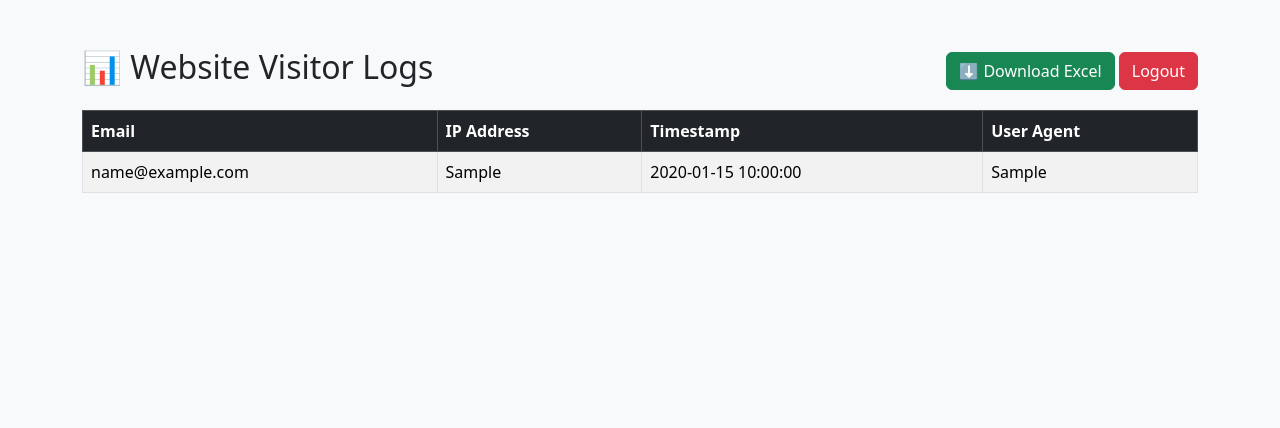
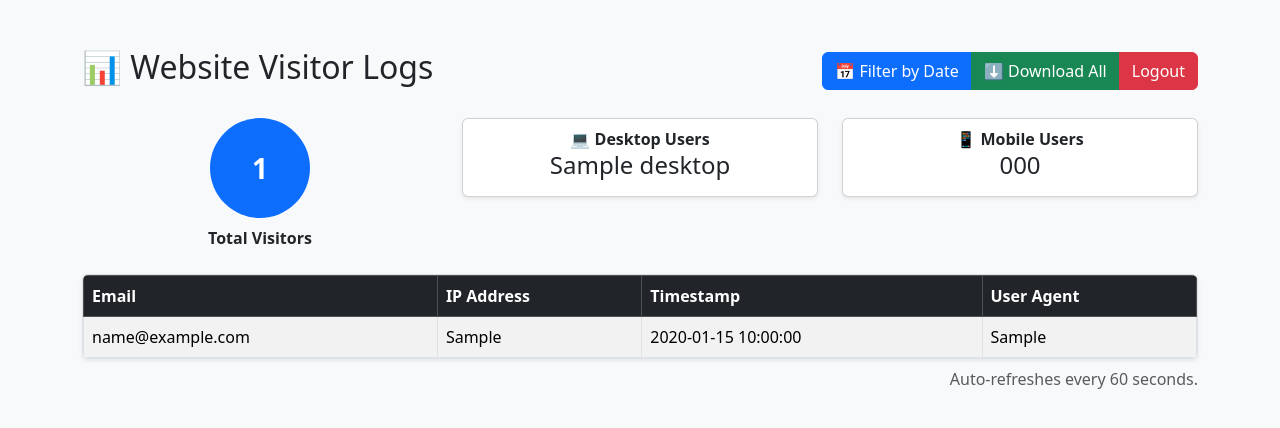
Before and after one commit to INDHeritage/visitor-tracker, a Flask app: template templates/index.html in a window 1280 px wide. Shown: the top 428 px of the page. Run offline with Flask 3, Linux system fonts and the light colour scheme; the template is opened without the code that fills it: most values are stand-ins (such as "Sample title", 1, 10 or a date in 2020); some libraries are stand-ins or nearby versions.

Commit message:
Add files via upload

```diff
--- a/app.py
+++ b/app.py
@@ -1,4 +1,4 @@
-from flask import Flask, render_template, request, redirect, url_for, session, send_file, flash
+from flask import Flask, render_template, request, redirect, url_for, session, send_file, flash, render_template_string
 import requests
 import pandas as pd
 import datetime
@@ -7,55 +7,67 @@ import threading
 import time
 from dotenv import load_dotenv
 
-
+# Load environment variables
 load_dotenv()
-
-
 
 app = Flask(__name__)
 app.secret_key = os.getenv("FLASK_SECRET_KEY", "default_key")
-
-
 USERNAME = os.getenv("FLASK_USERNAME")
 PASSWORD = os.getenv("FLASK_PASSWORD")
 
-# External data source
 DATA_URL = "https://heritage-flask-app.onrender.com/admin/visits?password=Shad@!admin123"
-EXCEL_FILE = "visitor_data.xlsx"
+EXCEL_ALL_FILE = "visitor_data.xlsx"
+DATA_FOLDER = "visitor_logs"  # Folder for date-wise Excel files
 
-# Global storage for visitor data
+# Ensure log folder exists
+os.makedirs(DATA_FOLDER, exist_ok=True)
+
 fetched_data = []
 
 @app.route("/test")
 def test():
     return "✅ App is working!"
 
-# Fetch data from API
 def fetch_data():
     try:
         response = requests.get(DATA_URL)
         response.raise_for_status()
         data = response.json()
 
-        # Format timestamps
         for d in data:
             try:
                 dt = datetime.datetime.fromisoformat(d['timestamp'])
                 d['timestamp'] = dt.strftime('%Y-%m-%d %H:%M:%S')
             except:
                 pass
-
         return data
     except Exception as e:
         print(f"Error fetching data: {e}")
         return []
 
-# Save to Excel file
 def save_to_excel(data):
+    # Save full data
     df = pd.DataFrame(data)
-    df.to_excel(EXCEL_FILE, index=False)
+    df.to_excel(EXCEL_ALL_FILE, index=False)
 
-# Background thread to auto-fetch data every 60 seconds
+    # Save date-wise
+    for item in data:
+        try:
+            ts = datetime.datetime.strptime(item['timestamp'], "%Y-%m-%d %H:%M:%S")
+            y, m, d = ts.strftime("%Y"), ts.strftime("%m"), ts.strftime("%d")
+            path = os.path.join(DATA_FOLDER, y, m)
+            os.makedirs(path, exist_ok=True)
+            file_path = os.path.join(path, f"{d}.xlsx")
+
+            df_day = pd.DataFrame([item])
+            if os.path.exists(file_path):
+                df_existing = pd.read_excel(file_path)
+                df_day = pd.concat([df_existing, df_day], ignore_index=True)
+            df_day.to_excel(file_path, index=False)
+        except Exception as e:
+            print(f"Error saving daily log: {e}")
+
+
 def continuous_fetch():
     global fetched_data
     while True:
@@ -66,12 +78,56 @@ def continuous_fetch():
             save_to_excel(fetched_data)
         time.sleep(60)
 
-# Routes
+
+@app.route("/dashboard")
+def dashboard():
+    if "user" not in session:
+        return redirect(url_for("login"))
+
+    # Compute total visits
+    total_visits = len(fetched_data)
+
+    # Count by device type
+    device_counts = {"Desktop": 0, "Mobile": 0, "Other": 0}
+
+    for visit in fetched_data:
+        agent = visit.get("user_agent", "").lower()
+        if "mobile" in agent:
+            device_counts["Mobile"] += 1
+        elif "windows" in agent or "macintosh" in agent or "linux" in agent:
+            device_counts["Desktop"] += 1
+        else:
+            device_counts["Other"] += 1
+
+    return render_template("dashboard.html",
+                           total_visits=total_visits,
+                           device_counts=device_counts)
+
+
+
+@app.route("/", methods=["GET"])
 @app.route("/", methods=["GET"])
 def index():
     if "user" not in session:
         return redirect(url_for("login"))
-    return render_template("index.html", data=fetched_data)
+
+    total_visits = len(fetched_data)
+
+    # Count by device type
+    device_counts = {"Desktop": 0, "Mobile": 0, "Other": 0}
+    for visit in fetched_data:
+        agent = visit.get("user_agent", "").lower()
+        if "mobile" in agent:
+            device_counts["Mobile"] += 1
+        elif "windows" in agent or "macintosh" in agent or "linux" in agent:
+            device_counts["Desktop"] += 1
+        else:
+            device_counts["Other"] += 1
+
+    return render_template("index.html", data=fetched_data,
+                           total_visits=total_visits,
+                           device_counts=device_counts)
+
 
 @app.route("/login", methods=["GET", "POST"])
 def login():
@@ -91,15 +147,100 @@ def logout():
     session.pop("user", None)
     return redirect(url_for("login"))
 
-@app.route("/download")
+@app.route("/download", methods=["GET", "POST"])
 def download_excel():
     if "user" not in session:
         return redirect(url_for("login"))
-    if os.path.exists(EXCEL_FILE):
-        return send_file(EXCEL_FILE, as_attachment=True)
+
+    if request.method == "POST":
+        year = request.form.get("year")
+        month = request.form.get("month")
+        day = request.form.get("day")
+        file_path = os.path.join(DATA_FOLDER, year, month, f"{day}.xlsx")
+
+        if os.path.exists(file_path):
+            return send_file(file_path, as_attachment=True)
+        else:
+            flash("No data found for selected date", "warning")
+            return redirect(url_for("download_excel"))
+
+    # Collect year/month/day options
+    years = sorted(os.listdir(DATA_FOLDER)) if os.path.exists(DATA_FOLDER) else []
+    months = []
+    days = []
+    if years:
+        months_path = os.path.join(DATA_FOLDER, years[-1])
+        if os.path.exists(months_path):
+            months = sorted(os.listdir(months_path))
+            if months:
+                days_path = os.path.join(months_path, months[-1])
+                if os.path.exists(days_path):
+                    days = [f.replace(".xlsx", "") for f in os.listdir(days_path)]
+
+    return render_template_string("""
+    <!DOCTYPE html>
+    <html>
+    <head>
+      <title>Download Visitors by Date</title>
+      <link rel="stylesheet" href="https://cdn.jsdelivr.net/npm/bootstrap@5.3.3/dist/css/bootstrap.min.css">
+    </head>
+    <body class="bg-light">
+      <div class="container mt-5">
+        <h3 class="mb-4">📥 Download Visitor Data</h3>
+        {% with messages = get_flashed_messages(with_categories=true) %}
+          {% if messages %}
+            {% for category, message in messages %}
+              <div class="alert alert-{{ category }}">{{ message }}</div>
+            {% endfor %}
+          {% endif %}
+        {% endwith %}
+        <form method="POST" class="border p-4 bg-white shadow-sm rounded">
+          <div class="row mb-3">
+            <div class="col-md-4">
+              <label>Year</label>
+              <select name="year" class="form-select" required>
+                {% for y in years %}
+                  <option value="{{ y }}">{{ y }}</option>
+                {% endfor %}
+              </select>
+            </div>
+            <div class="col-md-4">
+              <label>Month</label>
+              <select name="month" class="form-select" required>
+                {% for m in months %}
+                  <option value="{{ m }}">{{ m }}</option>
+                {% endfor %}
+              </select>
+            </div>
+            <div class="col-md-4">
+              <label>Day</label>
+              <select name="day" class="form-select" required>
+                {% for d in days %}
+                  <option value="{{ d }}">{{ d }}</option>
+                {% endfor %}
+              </select>
+            </div>
+          </div>
+          <button type="submit" class="btn btn-primary">Download Excel</button>
+          <a href="/" class="btn btn-secondary ms-2">Back to Dashboard</a>
+        </form>
+
+        <hr />
+        <a href="/download-all" class="btn btn-success">⬇️ Download All Visitors</a>
+      </div>
+    </body>
+    </html>
+    """, years=years, months=months, days=days)
+
+@app.route("/download-all")
+def download_all():
+    if "user" not in session:
+        return redirect(url_for("login"))
+    if os.path.exists(EXCEL_ALL_FILE):
+        return send_file(EXCEL_ALL_FILE, as_attachment=True)
     return "File not found", 404
 
-# Start background thread always (works in Gunicorn too)
+# Start background fetch thread
 threading.Thread(target=continuous_fetch, daemon=True).start()
 
 if __name__ == "__main__":
--- a/templates/index.html
+++ b/templates/index.html
@@ -5,19 +5,62 @@
   <title>Visitor Dashboard</title>
   <meta http-equiv="refresh" content="60" />
   <link rel="stylesheet" href="https://cdn.jsdelivr.net/npm/bootstrap@5.3.3/dist/css/bootstrap.min.css">
+  <style>
+    .circle {
+      width: 100px;
+      height: 100px;
+      border-radius: 50%;
+      background-color: #0d6efd;
+      color: white;
+      display: flex;
+      align-items: center;
+      justify-content: center;
+      font-size: 28px;
+      font-weight: bold;
+      margin: 0 auto;
+    }
+  </style>
 </head>
 <body class="bg-light">
   <div class="container mt-5">
-    <div class="d-flex justify-content-between align-items-center mb-3">
+
+    <!-- Header -->
+    <div class="d-flex justify-content-between align-items-center mb-4">
       <h2>📊 Website Visitor Logs</h2>
-      <div>
-        <a href="/download" class="btn btn-success">⬇️ Download Excel</a>
+      <div class="btn-group">
+        <a href="/download" class="btn btn-primary">📅 Filter by Date</a>
+        <a href="/download-all" class="btn btn-success">⬇️ Download All</a>
         <a href="/logout" class="btn btn-danger">Logout</a>
       </div>
     </div>
 
-    <div class="table-responsive">
-      <table class="table table-bordered table-striped table-hover">
+    <!-- Summary Section -->
+    <div class="row text-center mb-4">
+      <div class="col-md-4">
+        <div class="circle">{{ total_visits }}</div>
+        <div class="mt-2 fw-semibold">Total Visitors</div>
+      </div>
+      <div class="col-md-4">
+        <div class="card shadow-sm">
+          <div class="card-body p-2">
+            <div class="fw-semibold">💻 Desktop Users</div>
+            <h4>{{ device_counts.Desktop }}</h4>
+          </div>
+        </div>
+      </div>
+      <div class="col-md-4">
+        <div class="card shadow-sm">
+          <div class="card-body p-2">
+            <div class="fw-semibold">📱 Mobile Users</div>
+            <h4>{{ device_counts.Mobile }}</h4>
+          </div>
+        </div>
+      </div>
+    </div>
+
+    <!-- Visitor Table -->
+    <div class="table-responsive shadow-sm rounded border bg-white">
+      <table class="table table-bordered table-striped table-hover m-0">
         <thead class="table-dark">
           <tr>
             <th>Email</th>
@@ -38,6 +81,11 @@
         </tbody>
       </table>
     </div>
+
+    <!-- Auto-refresh info -->
+    <div class="text-end text-muted mt-2">
+      Auto-refreshes every 60 seconds.
+    </div>
   </div>
 </body>
 </html>
```
Also changed, not shown: templates/login.html (+19 -6 lines), 1 other file.
